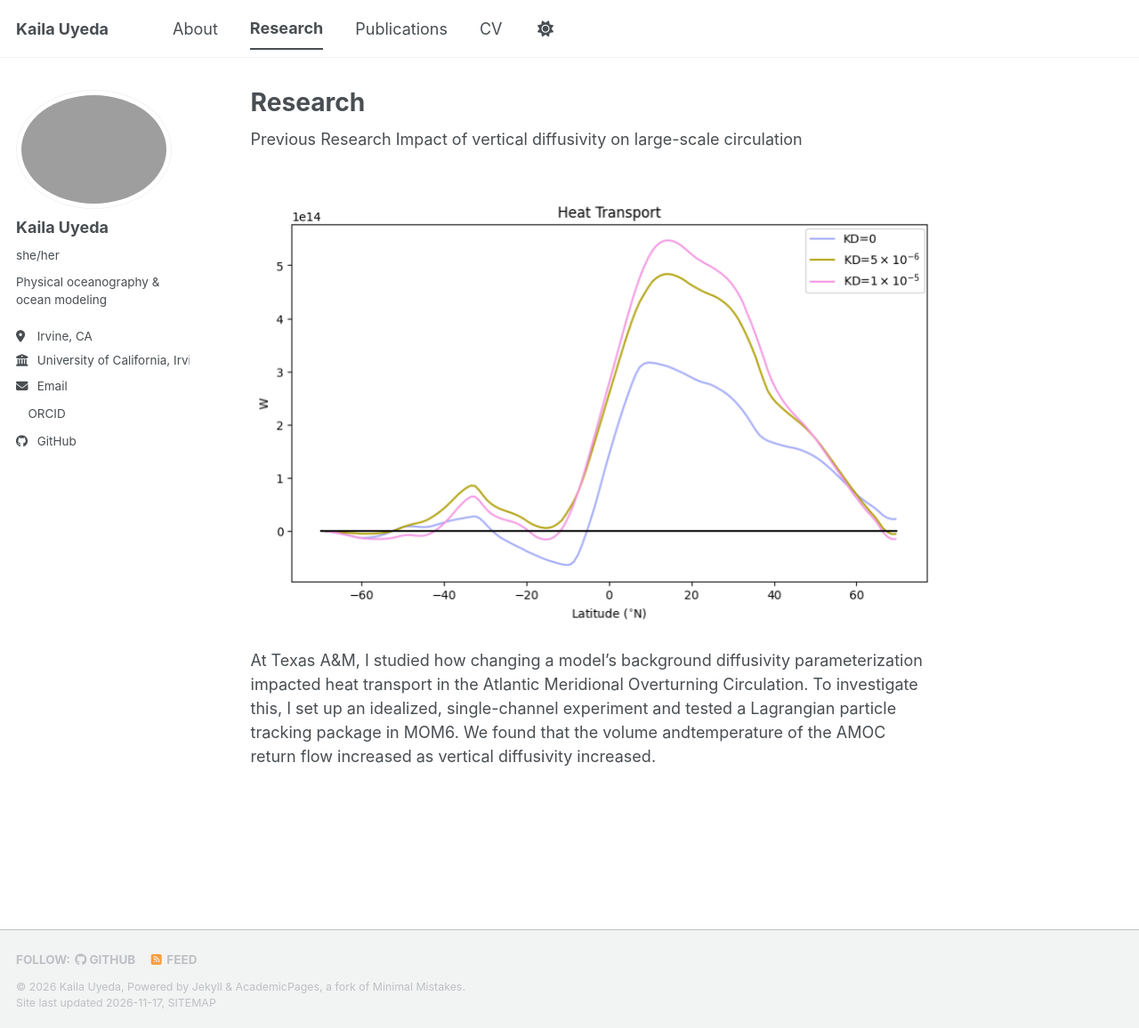
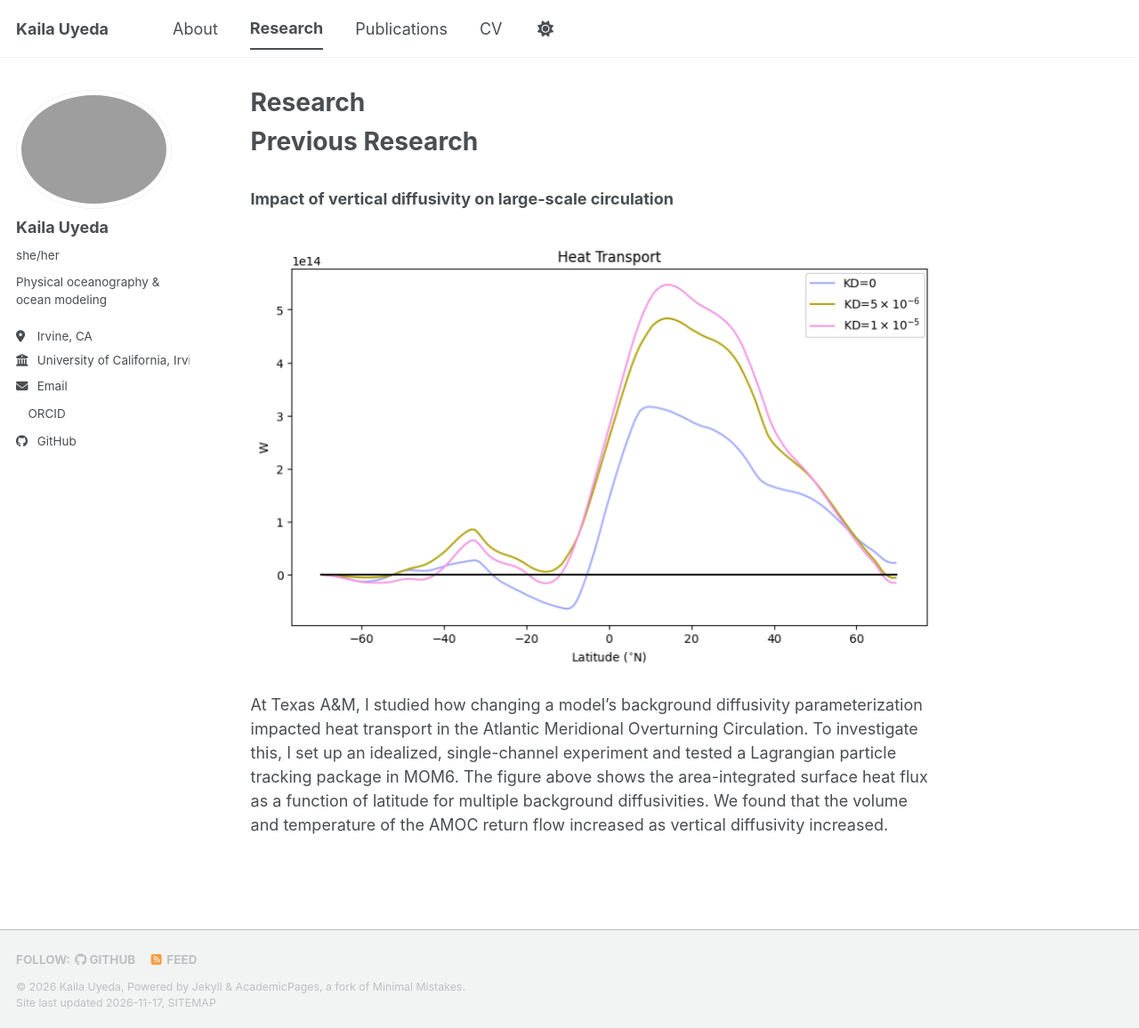
Before and after one commit to kailauyeda/kailauyeda.github.io, a Jekyll site: the page built from _pages/research.md, in a window 1280 px wide and 1156 px high. Shown: the whole window at 89% size. Built offline with Jekyll 4.4.1, drawn with Linux system fonts in a browser that asks for light colours; a script bundle is joined from its source files by our own code; a style sheet for code colours, icons or effects is not loaded.

Commit message:
Research attempt 2

```diff
--- a/_pages/research.md
+++ b/_pages/research.md
@@ -6,8 +6,9 @@ author_profile: true
 ---
 
 Previous Research
-Impact of vertical diffusivity on large-scale circulation
+======
+### Impact of vertical diffusivity on large-scale circulation
 
 <br/><img src='/images/A&M_heat_transport.png'>
 
-At Texas A&M, I studied how changing a model's background diffusivity parameterization impacted heat transport in the Atlantic Meridional Overturning Circulation. To investigate this, I set up an idealized, single-channel experiment and tested a Lagrangian particle tracking package in MOM6. We found that the volume andtemperature of the AMOC return flow increased as vertical diffusivity increased.
+At Texas A&M, I studied how changing a model's background diffusivity parameterization impacted heat transport in the Atlantic Meridional Overturning Circulation. To investigate this, I set up an idealized, single-channel experiment and tested a Lagrangian particle tracking package in MOM6. The figure above shows the area-integrated surface heat flux as a function of latitude for multiple background diffusivities. We found that the volume and temperature of the AMOC return flow increased as vertical diffusivity increased.
```
